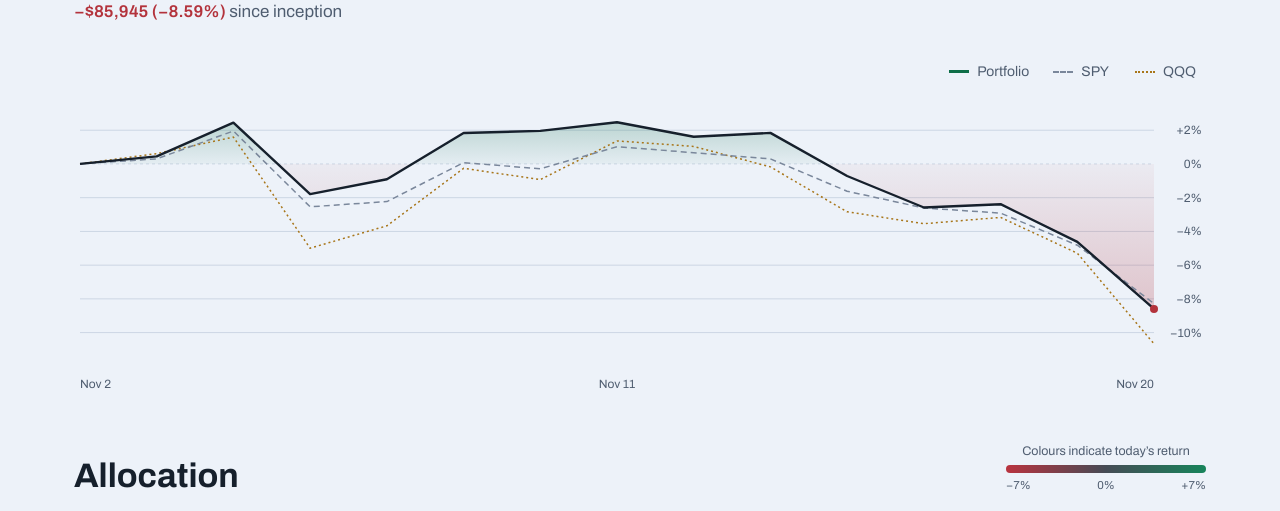
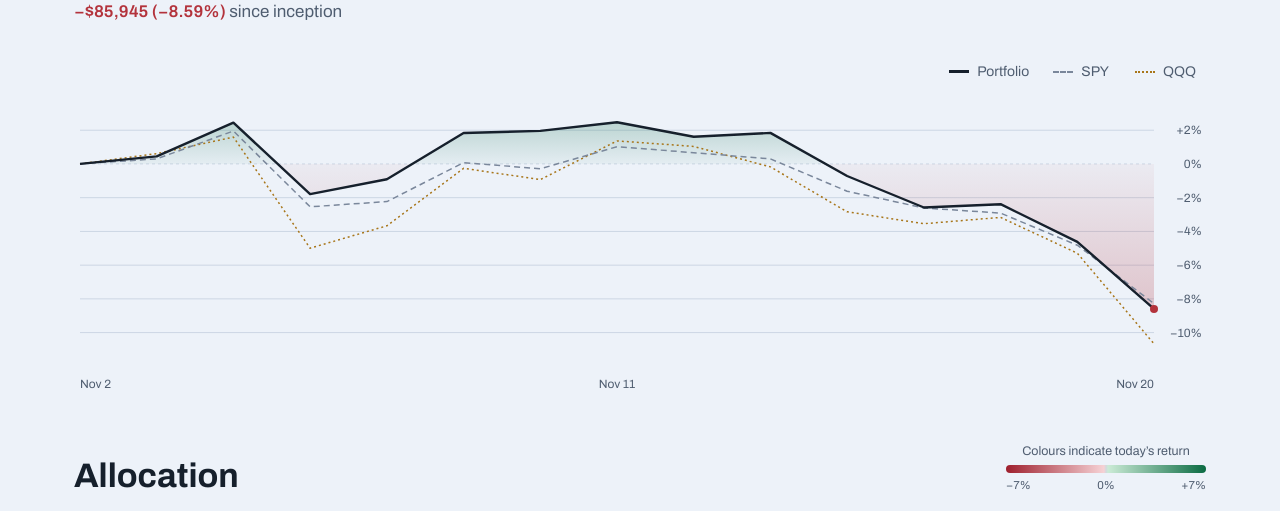
Before and after one commit to Variantviews/Variant-views, a plain HTML site: page index.html in a window 1280 px wide. Shown: the part 257-768 px from the top of the page. Drawn offline with Linux system fonts and the light colour scheme.

Commit message:
Update style.css

```diff
--- a/style.css
+++ b/style.css
@@ -143,7 +143,7 @@ a { color: var(--link); }
 .legend-btn[aria-pressed="false"] { opacity: 0.45; text-decoration: line-through; }
 @media (max-width: 640px) { .legend { position: static; margin-bottom: 6px; } .legend-btn { min-height: 44px; } }
 .key { display: inline-block; width: 20px; height: 0; border-top: 2px dashed var(--spy); }
-.key-port { border-top: 3px solid var(--up); }
+.key-port { border-top: 3px solid var(--t-text); }
 .key-qqq { border-top: 2px dotted var(--qqq); }
 
 .chart { position: relative; height: 340px; padding-top: 0; }
@@ -164,7 +164,7 @@ a { color: var(--link); }
 .panel-row .panel-h { margin: 0; }
 .heat-legend { display: grid; grid-template-columns: 200px; gap: 4px; font-size: 12.5px; color: var(--t-muted); }
 .heat-legend-label { text-align: center; }
-.heat-legend-bar { height: 8px; border-radius: 4px; background: linear-gradient(to right, #B9333F, #454B55, #17845B); }
+.heat-legend-bar { height: 8px; border-radius: 4px; background: linear-gradient(to right, #9E1F2D, #F6D2D5 49%, #D3D7DD 50%, #CBEBD6 51%, #0B6B43); }
 .heat-legend-scale { display: flex; justify-content: space-between; font-size: 11.5px; }
 
 /* Heat map */
```
